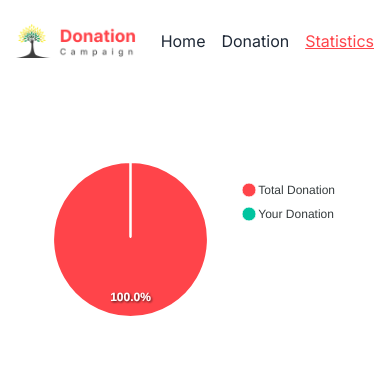
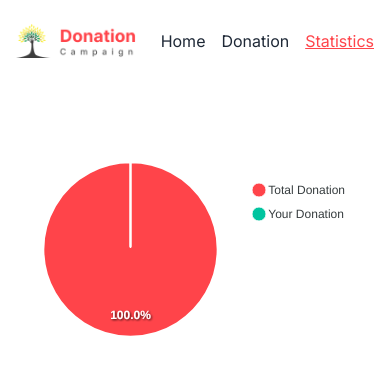
Before and after one commit to saidureg/donation-campaign, a React (Vite) app: page /statistics in a window 390 px wide. Shown: the top 374 px of the page. Built offline with nearby package versions, Linux system fonts and the light colour scheme.

Commit message:
fixed some responsive related problem

```diff
--- a/src/pages/Home/Home.jsx
+++ b/src/pages/Home/Home.jsx
@@ -59,7 +59,7 @@ const Home = () => {
           {/* banner section end */}
         </div>
       </div>
-      <div className="grid md:grid-cols-2 lg:grid-cols-4 gap-6 lg:gap-4 my-12 max-w-[1320px] mx-auto px-5 lg:px-0">
+      <div className="grid md:grid-cols-2 lg:grid-cols-4 gap-6 lg:gap-4 my-16 max-w-[1320px] mx-auto px-5 lg:px-0">
         {isClick
           ? filterCategoryCard.map((donation, idx) => (
               <DonationCard key={idx} donation={donation}></DonationCard>
--- a/src/pages/Statistics/Statistics.jsx
+++ b/src/pages/Statistics/Statistics.jsx
@@ -19,7 +19,7 @@ const Statistics = () => {
     <div className="container-fluid mb-3 flex justify-center my-24">
       <Chart
         type="pie"
-        className="w-[320px] md:w-[420px] lg:w-[520px]"
+        className="w-[340px] md:w-[420px] lg:w-[520px]"
         series={totalDonation}
         options={{
           noData: { text: "Empty Data" },
```
